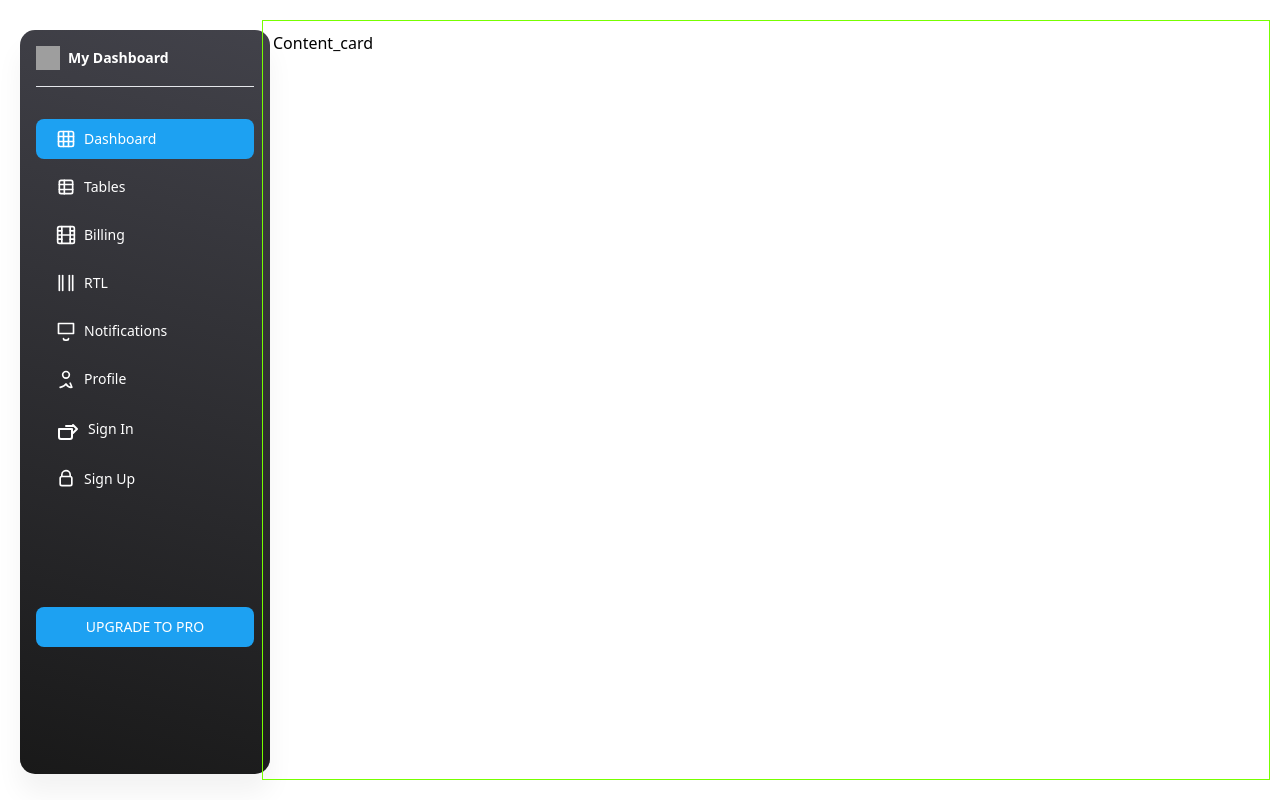
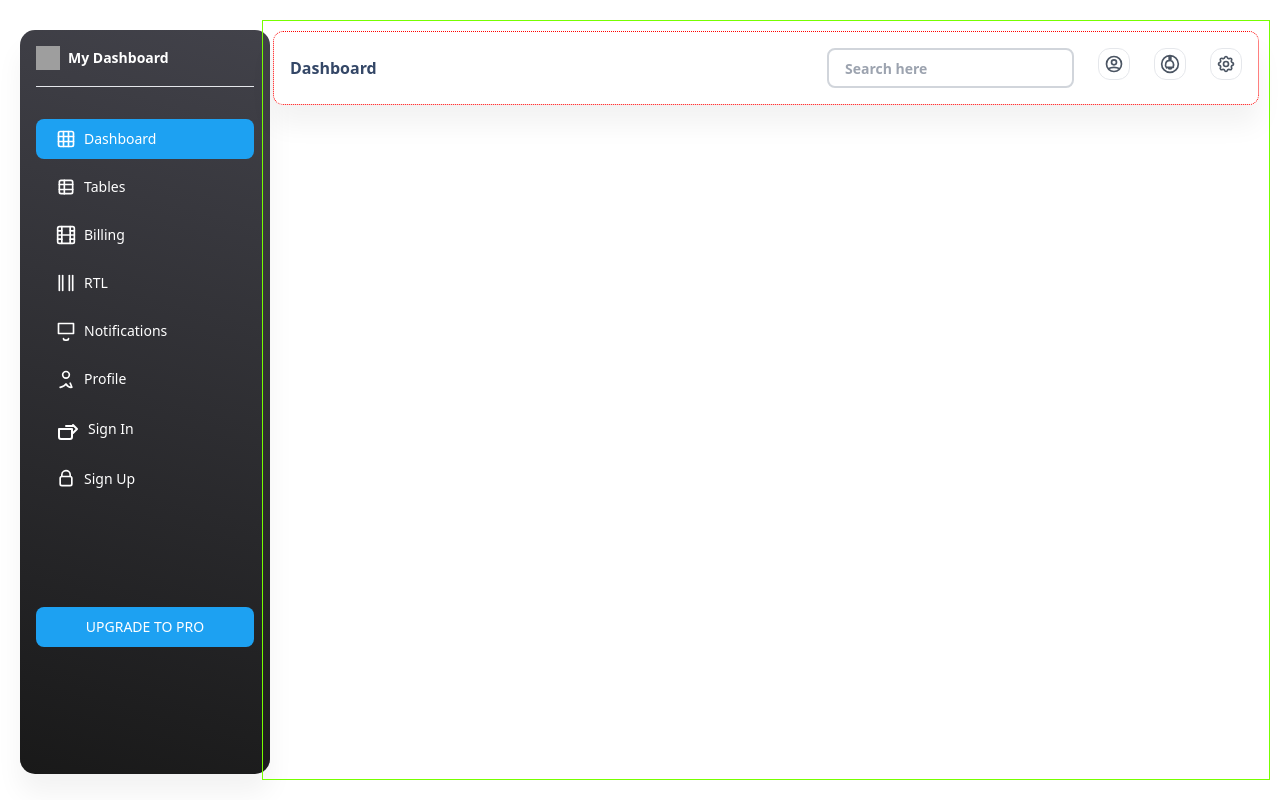
Before and after one commit to mdfaizan973/ZcDashboard, a React (Vite) app in the folder dashboard/: page / in a window 1280 px wide. Built offline with nearby package versions, Linux system fonts and the light colour scheme; grey boxes are pictures that could not be loaded.

Commit message:
able to make navbar

```diff
--- a/dashboard/src/Components/Dashboard.jsx
+++ b/dashboard/src/Components/Dashboard.jsx
@@ -1,3 +1,4 @@
+import Navbar from "./Navbar";
 import Sidebar from "./Sidebar";
 import "./Styles/Dashboard.css";
 export default function Dashboard() {
@@ -8,7 +9,11 @@ export default function Dashboard() {
           <Sidebar />
         </div>
 
-        <div className="content_container">Content_card</div>
+        <div className="content_container">
+          <div className="navbar">
+            <Navbar />
+          </div>
+        </div>
       </div>
     </div>
   );
--- a/dashboard/src/Components/Navbar.jsx
+++ b/dashboard/src/Components/Navbar.jsx
@@ -1,3 +1,74 @@
+import "./Styles/Navbar.css";
 export default function Navbar() {
-  return <div>Navbar</div>;
+  return (
+    <div>
+      <div className="dash_nav">
+        <div>Dashboard</div>
+
+        <ul className="mt-4 flex sm:mt-0">
+          <input
+            className="border-2 border-gray-300 bg-transparent h-10 pl-4 pr-2 rounded-lg text-sm focus:outline-none"
+            type="search"
+            name="search"
+            placeholder="Search here"
+          />
+
+          <li className="ml-6 flex h-8 w-8 cursor-pointer items-center justify-center rounded-xl border text-gray-600 hover:text-black hover:shadow">
+            <svg
+              xmlns="http://www.w3.org/2000/svg"
+              className="h-5 w-5"
+              fill="none"
+              viewBox="0 0 24 24"
+              stroke="currentColor"
+              strokeWidth="2"
+            >
+              <path
+                strokeLinecap="round"
+                strokeLinejoin="round"
+                d="M5.121 17.804A13.937 13.937 0 0112 16c2.5 0 4.847.655 6.879 1.804M15 10a3 3 0 11-6 0 3 3 0 016 0zm6 2a9 9 0 11-18 0 9 9 0 0118 0z"
+              />
+            </svg>
+          </li>
+          <li className="ml-6 flex h-8 w-8 cursor-pointer items-center justify-center rounded-xl border text-gray-600 hover:text-black hover:shadow">
+            <svg
+              xmlns="http://www.w3.org/2000/svg"
+              className="h-5 w-5"
+              fill="none"
+              viewBox="0 0 24 24"
+              stroke="currentColor"
+              strokeWidth="2"
+            >
+              <path
+                strokeLinecap="round"
+                strokeLinejoin="round"
+                strokeWidth="2"
+                d="M12 2C6.48 2 2 6.48 2 12s4.48 10 10 10s10-4.48 10-10S17.52 2 12 2zM12 18c-1.11 0-2-.89-2-2h4c0 1.11-.89 2-2 2zm1-15a1 1 0 0 0-2 0v5a3.999 4.999 0 0 0-3 8.745V16h8v-1.255A3.999 4.999 0 0 0 13 8V3z"
+              />
+            </svg>
+          </li>
+          <li className="ml-6 flex h-8 w-8 cursor-pointer items-center justify-center rounded-xl border text-gray-600 hover:text-black hover:shadow">
+            <svg
+              xmlns="http://www.w3.org/2000/svg"
+              className="h-5 w-5"
+              fill="none"
+              viewBox="0 0 24 24"
+              stroke="currentColor"
+              strokeWidth="2"
+            >
+              <path
+                strokeLinecap="round"
+                strokeLinejoin="round"
+                d="M10.325 4.317c.426-1.756 2.924-1.756 3.35 0a1.724 1.724 0 002.573 1.066c1.543-.94 3.31.826 2.37 2.37a1.724 1.724 0 001.065 2.572c1.756.426 1.756 2.924 0 3.35a1.724 1.724 0 00-1.066 2.573c.94 1.543-.826 3.31-2.37 2.37a1.724 1.724 0 00-2.572 1.065c-.426 1.756-2.924 1.756-3.35 0a1.724 1.724 0 00-2.573-1.066c-1.543.94-3.31-.826-2.37-2.37a1.724 1.724 0 00-1.065-2.572c-1.756-.426-1.756-2.924 0-3.35a1.724 1.724 0 001.066-2.573c-.94-1.543.826-3.31 2.37-2.37.996.608 2.296.07 2.572-1.065z"
+              />
+              <path
+                strokeLinecap="round"
+                strokeLinejoin="round"
+                d="M15 12a3 3 0 11-6 0 3 3 0 016 0z"
+              />
+            </svg>
+          </li>
+        </ul>
+      </div>
+    </div>
+  );
 }
--- /dev/null
+++ b/dashboard/src/Components/Styles/Navbar.css
@@ -0,0 +1,19 @@
+.dash_nav {
+  display: flex;
+  justify-content: space-between;
+  box-shadow: rgba(255, 255, 255, 0.9) 0rem 0rem 0.0625rem 0.0625rem inset,
+    rgba(0, 0, 0, 0.05) 0rem 1.25rem 1.6875rem 0rem;
+  backdrop-filter: saturate(200%) blur(1.875rem);
+  background-color: rgba(255, 255, 255, 0.8);
+  color: rgb(52, 71, 103);
+  /* color: red; */
+  font-weight: 600;
+  position: sticky;
+  z-index: 1100;
+  left: auto;
+  right: 0px;
+  padding: 1rem;
+  align-items: center;
+  border-radius: 10px;
+  border: 1px red dotted;
+}
```
